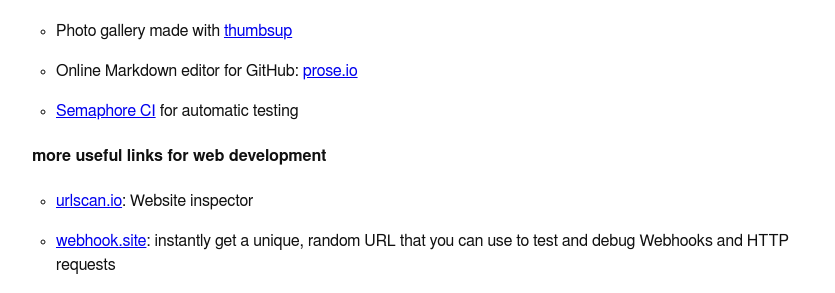
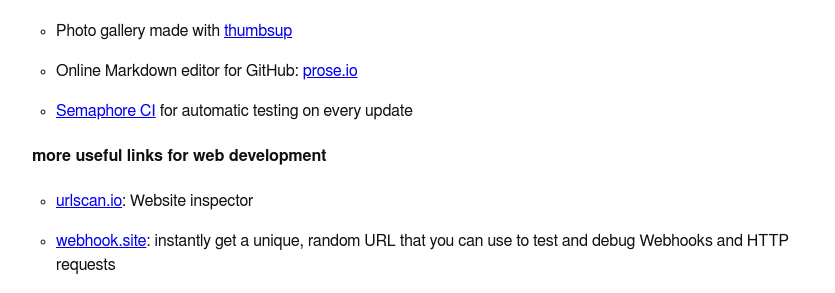
Before and after one commit to oliworx/oliworx.github.com, a Jekyll site: the page built from links.md, in a window 1280 px wide and 900 px high, scrolled down 402 px. Shown: the part 157-450 px from the top of the window, without its empty margins (208-1043 px from the left). Built offline with Jekyll 4.4.1, drawn with Linux system fonts in a browser that asks for light colours; our own code applies the rules of GitHub Pages for plain Markdown files.

Commit message:
Update links page (Semaphore CI URL)

```diff
--- a/links.md
+++ b/links.md
@@ -35,7 +35,7 @@
  * [Cloudflare](https://www.cloudflare.com) as CDN and TLS termination
  * Photo gallery made with [thumbsup](https://thumbsup.github.io)
  * Online Markdown editor for GitHub: [prose.io](https://prose.io)
- * [Semaphore CI](https://semaphoreci.com/) for automatic testing
+ * [Semaphore CI](https://semaphoreci.com/oliworx/oliworx-github-com) for automatic testing on every update
 
 #### more useful links for web development
 * [urlscan.io](https://urlscan.io): Website inspector
```
